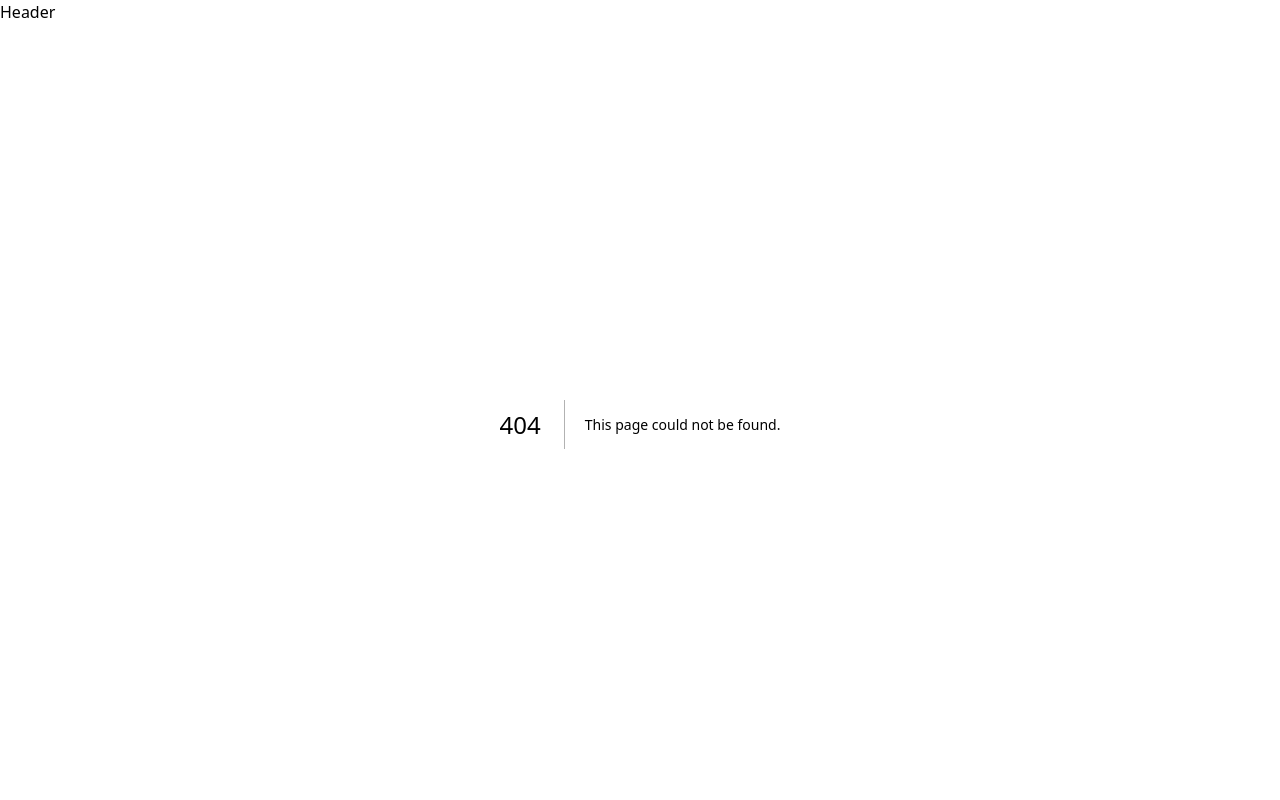
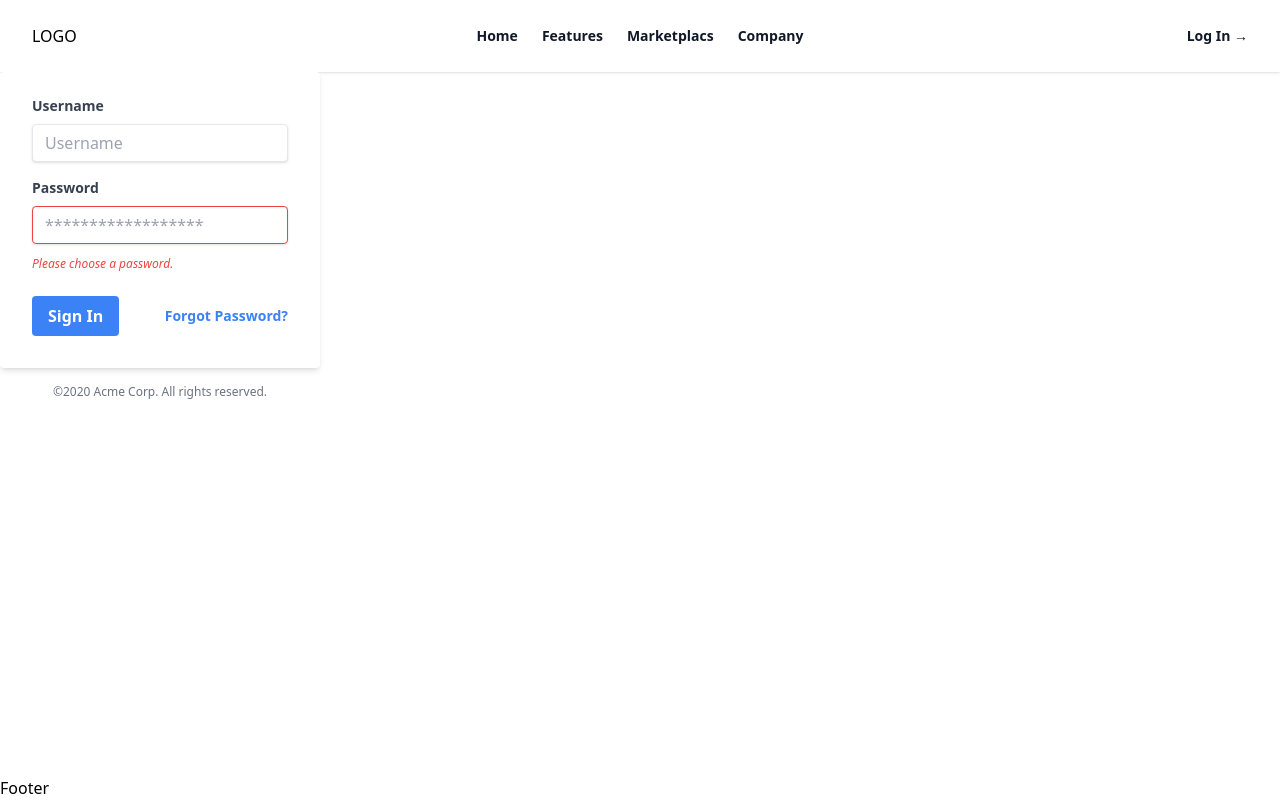
Before and after one commit to aktson/next-prisma, a Next.js app: page /login in a window 1280 px wide. Before the commit this address had no page. Built offline with nearby package versions, Linux system fonts and the light colour scheme.

Commit message:
nav component added

```diff
--- a/package.json
+++ b/package.json
@@ -9,6 +9,7 @@
     "lint": "next lint"
   },
   "dependencies": {
+    "@headlessui/react": "^1.7.13",
     "@prisma/client": "^4.11.0",
     "@types/react": "18.0.28",
     "@types/react-dom": "18.0.11",
--- a/src/app/Header.tsx
+++ b/src/app/Header.tsx
@@ -1,5 +1,8 @@
+"use client"
 /***** IMPORTS *****/
-import React, { FC } from 'react';
+import Nav from '@/components/nav/Nav';
+import MobileNav from '@/components/nav/MobileNav';
+import React, { FC, useState } from 'react';
 
 
 /***** INTERFACES *****/
@@ -10,12 +13,13 @@ interface HeaderProps {
 
 /***** COMPONENT-FUNCTION *****/
 const Header: FC<HeaderProps> = (): JSX.Element => {
-
+    const [mobileMenuOpen, setMobileMenuOpen] = useState(false)
     /** return statement */
     return (
-        <header>
-            Header
-        </header>
+        <header className="bg-white shadow">
+            <Nav setMobileMenuOpen={setMobileMenuOpen} />
+            <MobileNav setMobileMenuOpen={setMobileMenuOpen} mobileMenuOpen={mobileMenuOpen} />
+        </header >
     );
 };
 
--- /dev/null
+++ b/src/app/login/page.tsx
@@ -0,0 +1,52 @@
+/***** IMPORTS *****/
+import Container from '@/components/common/Container';
+import React, { FC } from 'react';
+
+
+/***** INTERFACES *****/
+interface pageProps {
+
+};
+
+
+/***** COMPONENT-FUNCTION *****/
+const page: FC<pageProps> = (): JSX.Element => {
+
+  /** return statement */
+  return (
+    <Container>
+      <div className="w-full max-w-xs">
+        <form className="bg-white shadow-md rounded px-8 pt-6 pb-8 mb-4">
+          <div className="mb-4">
+            <label className="block text-gray-700 text-sm font-bold mb-2" htmlFor="username">
+              Username
+            </label>
+            <input className="shadow appearance-none border rounded w-full py-2 px-3 text-gray-700 leading-tight focus:outline-none focus:shadow-outline" id="username" type="text" placeholder="Username" />
+          </div>
+          <div className="mb-6">
+            <label className="block text-gray-700 text-sm font-bold mb-2" htmlFor="password">
+              Password
+            </label>
+            <input
+              className="shadow appearance-none border border-red-500 rounded w-full py-2 px-3 text-gray-700 mb-3 leading-tight focus:outline-none focus:shadow-outline" id="password" type="password" placeholder="******************" />
+            <p className="text-red-500 text-xs italic">Please choose a password.</p>
+          </div>
+          <div className="flex items-center justify-between">
+            <button className="bg-blue-500 hover:bg-blue-700 text-white font-bold py-2 px-4 rounded focus:outline-none focus:shadow-outline" type="button">
+              Sign In
+            </button>
+            <a className="inline-block align-baseline font-bold text-sm text-blue-500 hover:text-blue-800" href="#">
+              Forgot Password?
+            </a>
+          </div>
+        </form>
+        <p className="text-center text-gray-500 text-xs">
+          &copy;2020 Acme Corp. All rights reserved.
+        </p>
+      </div>
+    </Container>
+  );
+};
+
+/***** EXPORTS *****/
+export default page;
--- /dev/null
+++ b/src/components/common/Container.tsx
@@ -0,0 +1,23 @@
+/***** IMPORTS *****/
+import React, {FC, ReactNode} from 'react';
+
+
+/***** INTERFACES *****/
+interface ContainerProps {
+  children:ReactNode
+};
+
+
+/***** COMPONENT-FUNCTION *****/
+const Container: FC<ContainerProps> = ({children}): JSX.Element => {
+
+    /** return statement */
+    return (
+        <div className='lg:container mx-auto '>
+           {children}
+        </div>
+    );
+};
+
+/***** EXPORTS *****/
+export default Container;
--- /dev/null
+++ b/src/components/common/LinkElement.tsx
@@ -0,0 +1,26 @@
+/***** IMPORTS *****/
+import Link from 'next/link';
+import React, { FC, ReactNode } from 'react';
+
+
+/***** INTERFACES *****/
+interface LinkElementProps {
+    children: ReactNode;
+    href: string,
+    className?: string | string[]
+};
+
+
+/***** COMPONENT-FUNCTION *****/
+const LinkElement: FC<LinkElementProps> = ({ children, href, className }): JSX.Element => {
+
+    /** return statement */
+    return (
+        <Link href={href} className={`text-sm font-semibold leading-6 text-gray-900 ${className}`}>
+            {children}
+        </Link>
+    );
+};
+
+/***** EXPORTS *****/
+export default LinkElement;
--- a/src/components/common/buttons/PrimaryBtn.tsx
+++ b/src/components/common/buttons/PrimaryBtn.tsx
@@ -8,16 +8,19 @@ interface PrimaryBtnProps {
     children: string | ReactNode,
     disabled?: boolean;
     className?: string | string[];
-    isSubmitting?: boolean
+    isSubmitting?: boolean,
+    onClick?: React.MouseEventHandler<HTMLButtonElement>
 };
 
 
 /***** COMPONENT-FUNCTION *****/
-const PrimaryBtn: FC<PrimaryBtnProps> = ({ className, disabled, children, isSubmitting }): JSX.Element => {
+const PrimaryBtn: FC<PrimaryBtnProps> = ({ className, disabled, children, isSubmitting, onClick }): JSX.Element => {
 
     /** return statement */
     return (
-        <button className={`bg-blue-500 hover:bg-blue-700 text-white font-bold py-2 px-4 rounded transition duration-200 ease-in flex gap-2 ${className}`} disabled={disabled}>
+        <button
+        onClick={onClick}
+        className={`bg-blue-500 hover:bg-blue-700 text-white font-bold py-2 px-4 rounded transition duration-200 ease-in flex gap-2 ${className}`} disabled={disabled}>
             {isSubmitting && <Spinner />}
             {children}
         </button>
--- /dev/null
+++ b/src/components/nav/MobileNav.tsx
@@ -0,0 +1,53 @@
+/***** IMPORTS *****/
+import { Dialog, Disclosure } from '@headlessui/react';
+import React, { FC } from 'react';
+import PrimaryBtn from '../common/buttons/PrimaryBtn';
+import LinkElement from '../common/LinkElement';
+import Nav from './Nav';
+
+
+/***** INTERFACES *****/
+interface MobileNavProps {
+	mobileMenuOpen?: boolean,
+	setMobileMenuOpen: React.Dispatch<React.SetStateAction<boolean>>
+
+};
+
+
+/***** COMPONENT-FUNCTION *****/
+const MobileNav: FC<MobileNavProps> = ({ mobileMenuOpen, setMobileMenuOpen }): JSX.Element => {
+
+	/** return statement */
+	return (
+		<Dialog as="div" className="lg:hidden" open={mobileMenuOpen} onClose={setMobileMenuOpen}>
+			<div className="fixed inset-0 z-10" />
+			<Dialog.Panel className="fixed inset-y-0 right-0 z-10 w-full overflow-y-auto bg-white px-6 py-6 sm:max-w-sm sm:ring-1 sm:ring-gray-900/10">
+				<div className="flex items-center justify-between">
+					<h2>LOGO</h2>
+					<PrimaryBtn onClick={() => setMobileMenuOpen(false)}>
+						Close
+						{/* TODO ADD ICON         */}
+						{/* <XMarkIcon className="h-6 w-6" aria-hidden="true" /> */}
+					</PrimaryBtn>
+				</div>
+				<hr className=' my-6'></hr>
+				<div className='flex flex-col gap-3'>
+					<LinkElement href="/" > Home</LinkElement>
+					<LinkElement href="#" > Features</LinkElement>
+					<LinkElement href="#" >Marketplace</LinkElement>
+					<LinkElement href="#" > Company</LinkElement>
+				</div>
+				<hr className=' my-6'></hr>
+				<div className='mt-6 flow-root'>
+					<LinkElement href='/login' className="-m-2.5 p-2.5 text-gray-700 py-6">
+						Log In <span aria-hidden="true">&rarr;</span>
+					</LinkElement>
+
+				</div>
+			</Dialog.Panel>
+		</Dialog>
+	);
+};
+
+/***** EXPORTS *****/
+export default MobileNav;
--- /dev/null
+++ b/src/components/nav/Nav.tsx
@@ -0,0 +1,45 @@
+/***** IMPORTS *****/
+import React, { FC } from 'react';
+import PrimaryBtn from '../common/buttons/PrimaryBtn';
+import LinkElement from '../common/LinkElement';
+
+
+/***** INTERFACES *****/
+interface NavProps {
+    setMobileMenuOpen: React.Dispatch<React.SetStateAction<boolean>>
+};
+
+
+/***** COMPONENT-FUNCTION *****/
+const Nav: FC<NavProps> = ({ setMobileMenuOpen }): JSX.Element => {
+
+    /** return statement */
+    return (
+        <nav className="mx-auto flex items-center justify-between p-6 lg:px-8" aria-label="Global">
+            <div className="flex lg:flex-1">
+                <h2>LOGO</h2>
+            </div>
+
+            <div className='hidden lg:flex lg:gap-6 '>
+                <LinkElement href="/" >Home </LinkElement>
+                <LinkElement href="#" >Features</LinkElement>
+                <LinkElement href="#" >Marketplacs</LinkElement>
+                <LinkElement href="#" > Company</LinkElement>
+            </div>
+            <div className="flex lg:hidden">
+                <PrimaryBtn onClick={() => setMobileMenuOpen(true)} className="-m-2.5 p-2.5 text-gray-700">
+                    open
+                    {/* icon to be added */}
+                    {/* <Bars3Icon className="h-6 w-6" aria-hidden="true" /> */}
+                </PrimaryBtn>
+            </div>
+
+            <div className='hidden lg:flex lg:flex-1 lg:flex-end '>
+                <LinkElement href='/login' className="ml-auto">Log In <span aria-hidden="true">&rarr;</span></LinkElement>
+            </div>
+        </nav>
+    );
+};
+
+/***** EXPORTS *****/
+export default Nav;
```
Also changed, not shown: 1 other file (tests, documents, lock files or other folders).
